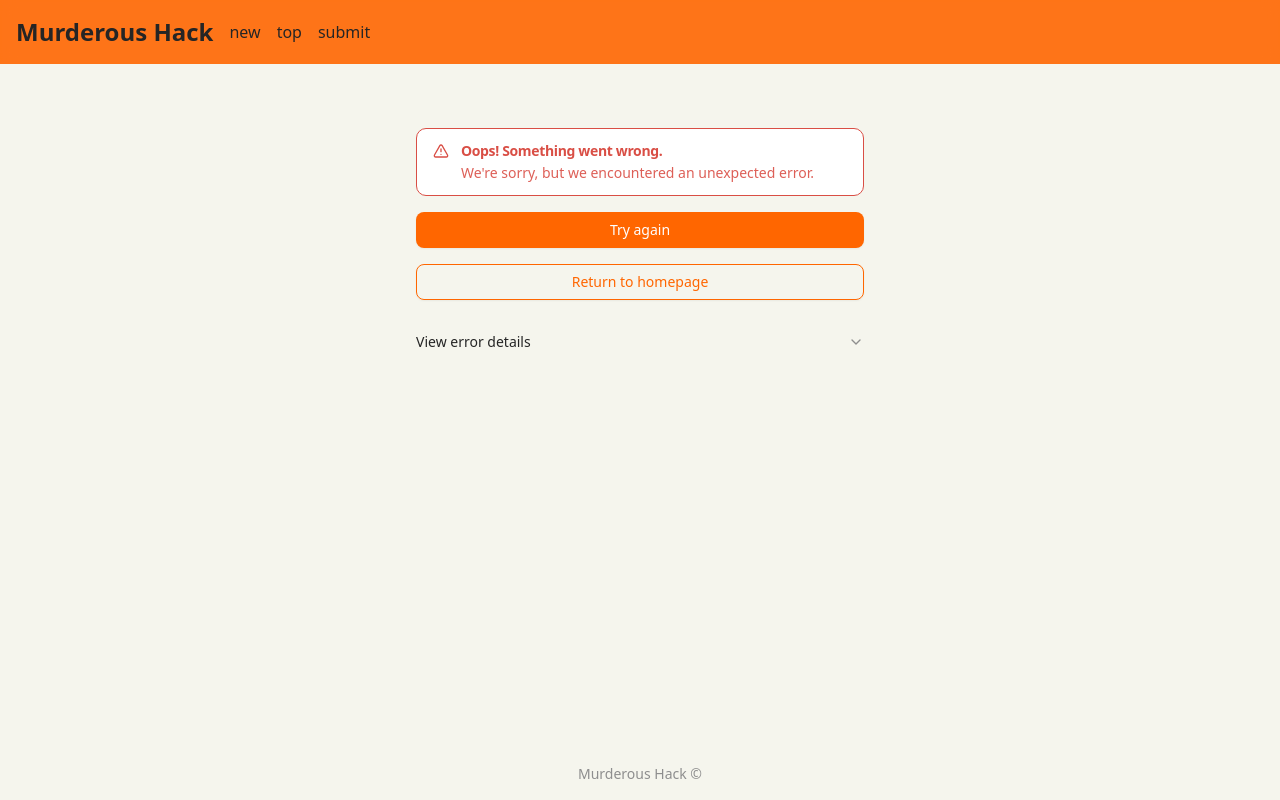
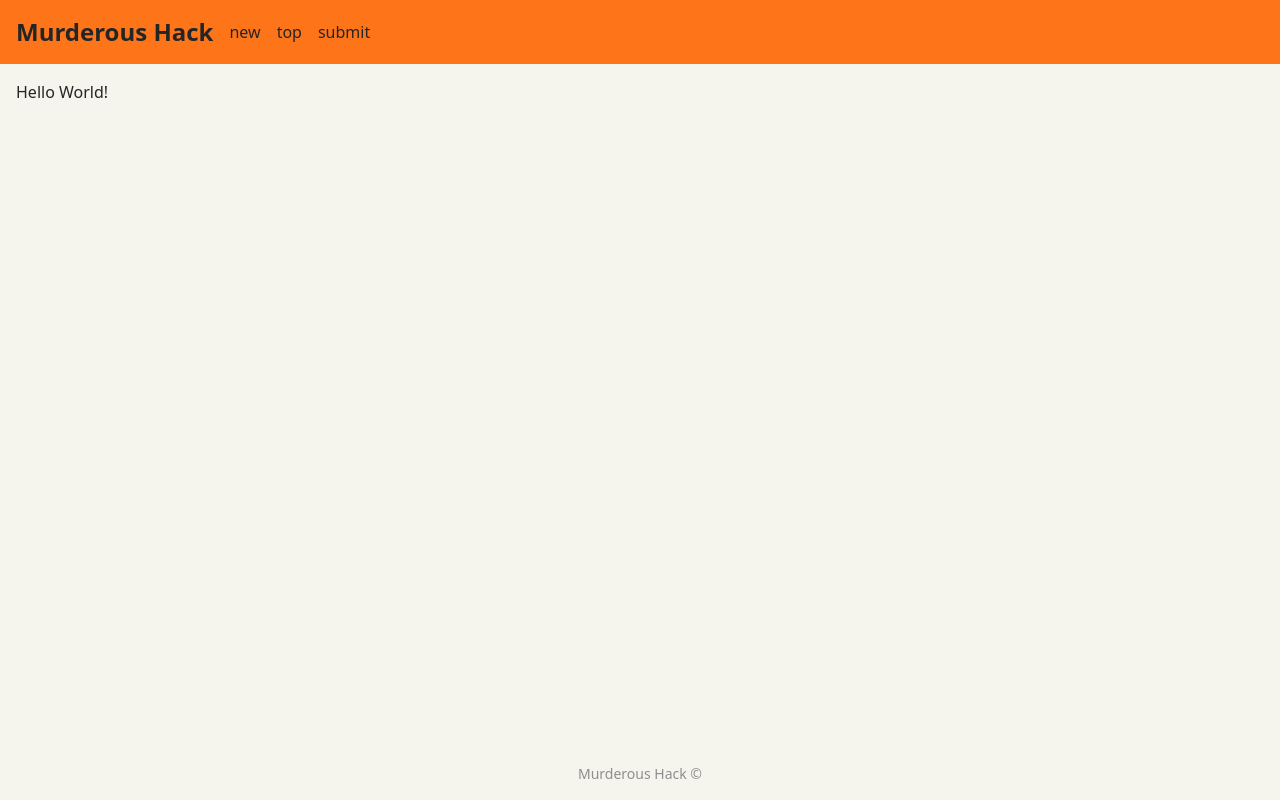
Before and after one commit to leo9iota/murderous-hack, a React (Vite) app in the folder frontend/: page / in a window 1280 px wide. Built offline with nearby package versions, Linux system fonts and the light colour scheme.

Commit message:
Remove example error

```diff
--- a/frontend/src/routes/index.tsx
+++ b/frontend/src/routes/index.tsx
@@ -5,6 +5,11 @@ export const Route = createFileRoute('/')({
 });
 
 function HomeComponent() {
-  throw new Error();
-  return <></>;
+  return (
+    <>
+      <div>
+        Hello World!
+      </div>
+    </>
+  );
 }
```
